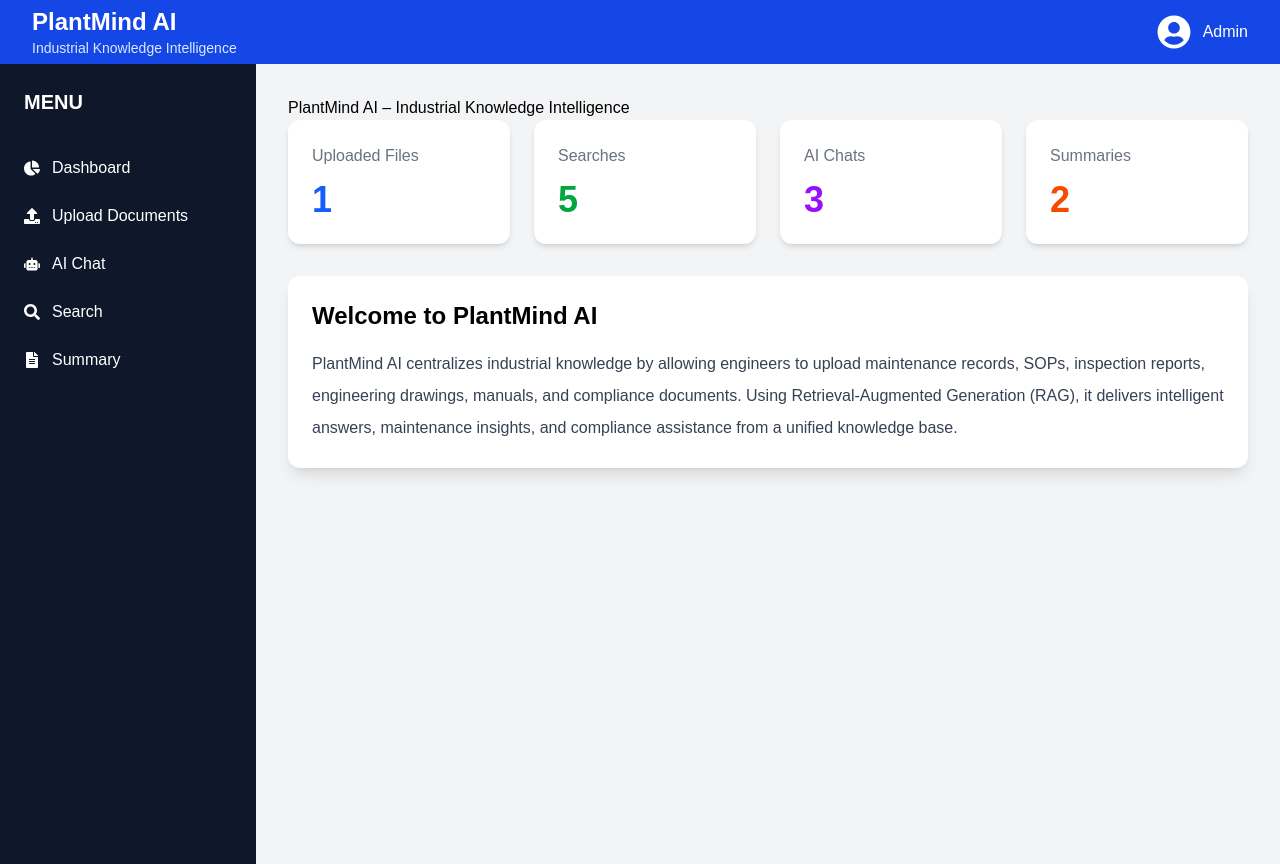
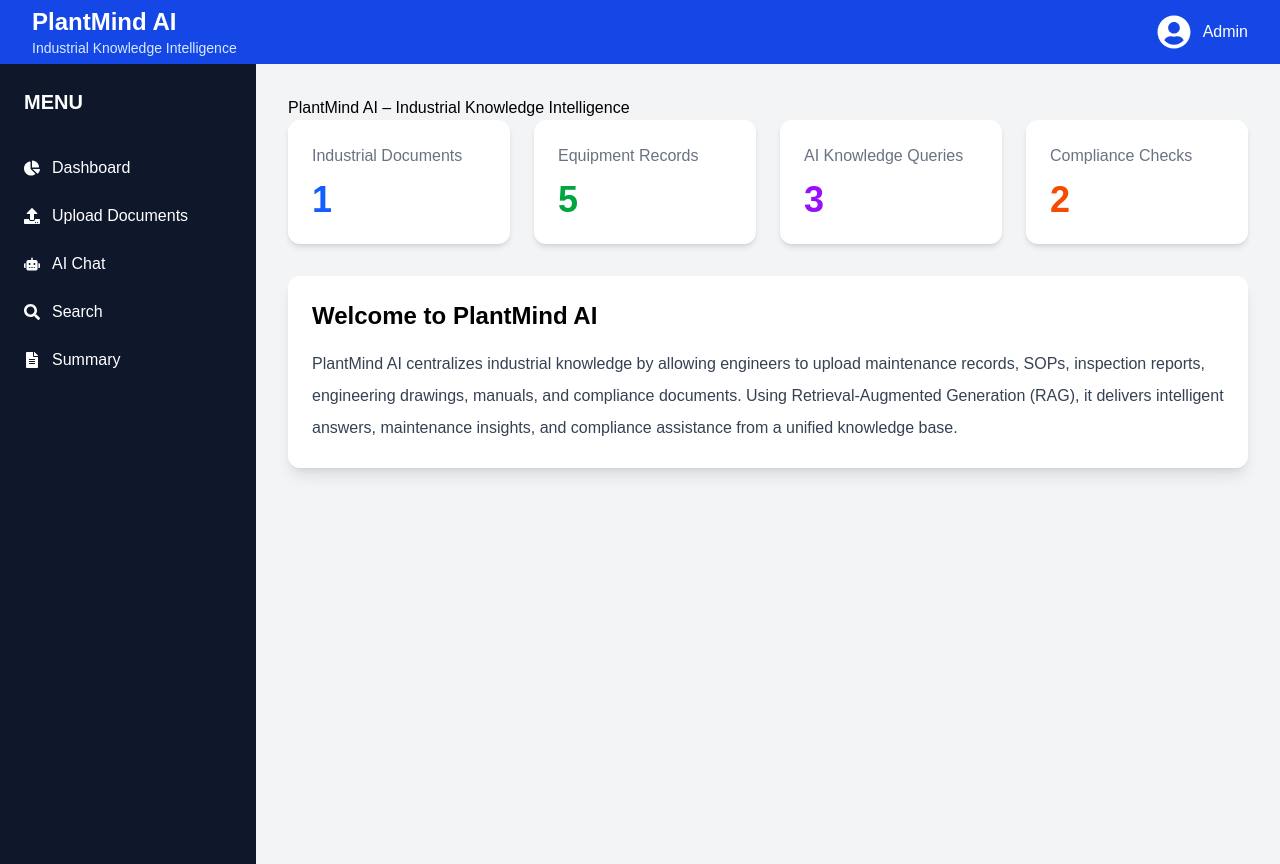
Before and after one commit to GadamsettyKeerthi/PlantMind-AI, a React app in the folder frontend/: page / in a window 1280 px wide. Built offline with nearby package versions, Linux system fonts and the light colour scheme; the HTML template or start-up script is replaced by a standard one.

Commit message:
Update StatCard titles and values in Dashboard

```diff
--- a/frontend/src/pages/Dashboard.jsx
+++ b/frontend/src/pages/Dashboard.jsx
@@ -17,25 +17,25 @@ function Dashboard() {
           <div className="grid grid-cols-1 md:grid-cols-4 gap-6 mb-8">
 
            <StatCard
-              title="Uploaded Files"
+  title="Industrial Documents"
   value="1"
   color="text-blue-600"
 />
 
 <StatCard
-              title="Searches"
+  title="Equipment Records"
   value="5"
   color="text-green-600"
 />
 
 <StatCard
-              title="AI Chats"
+  title="AI Knowledge Queries"
   value="3"
   color="text-purple-600"
 />
 
 <StatCard
-              title="Summaries"
+  title="Compliance Checks"
   value="2"
   color="text-orange-600"
 />
```
Lines whose indentation alone changed are shown as unchanged.
